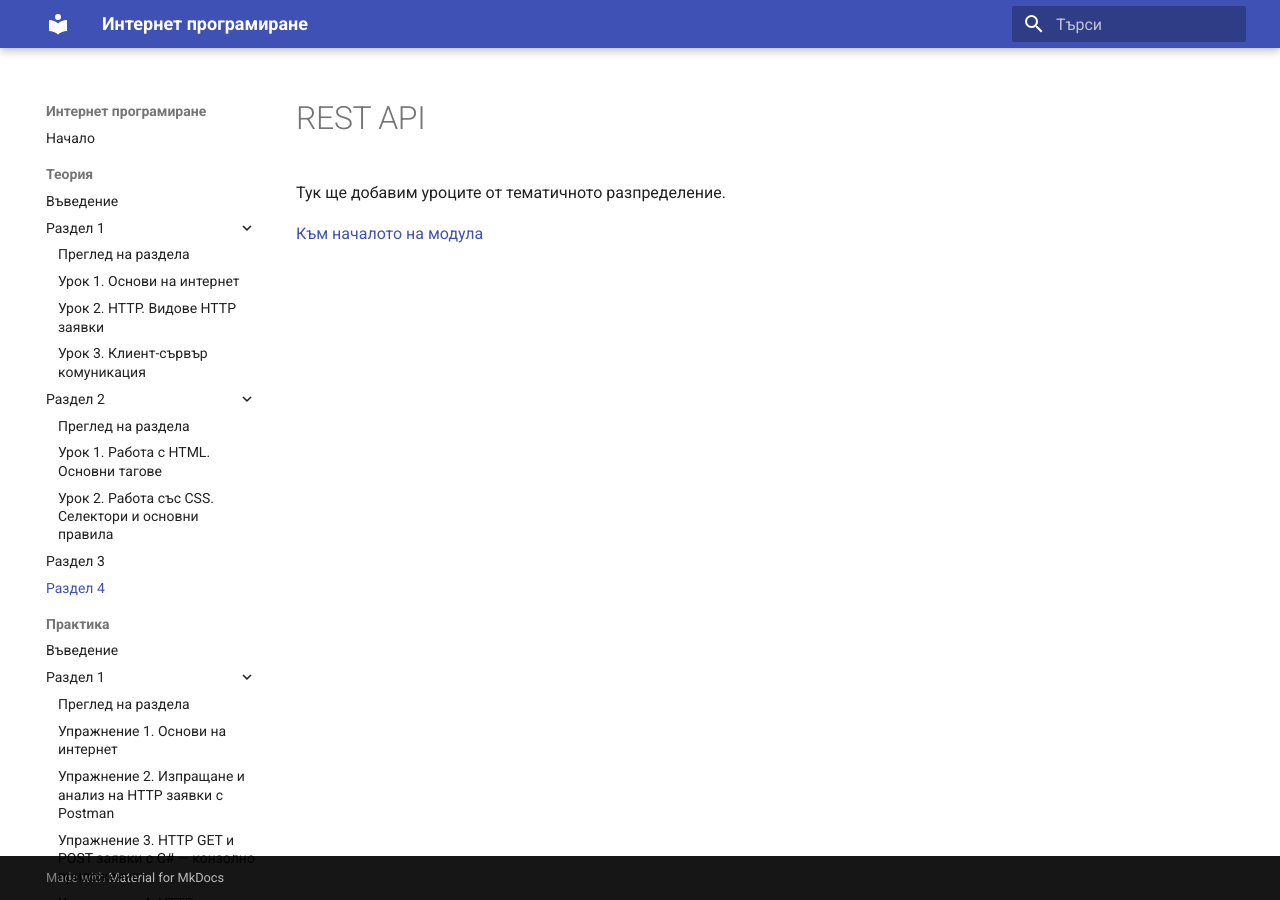
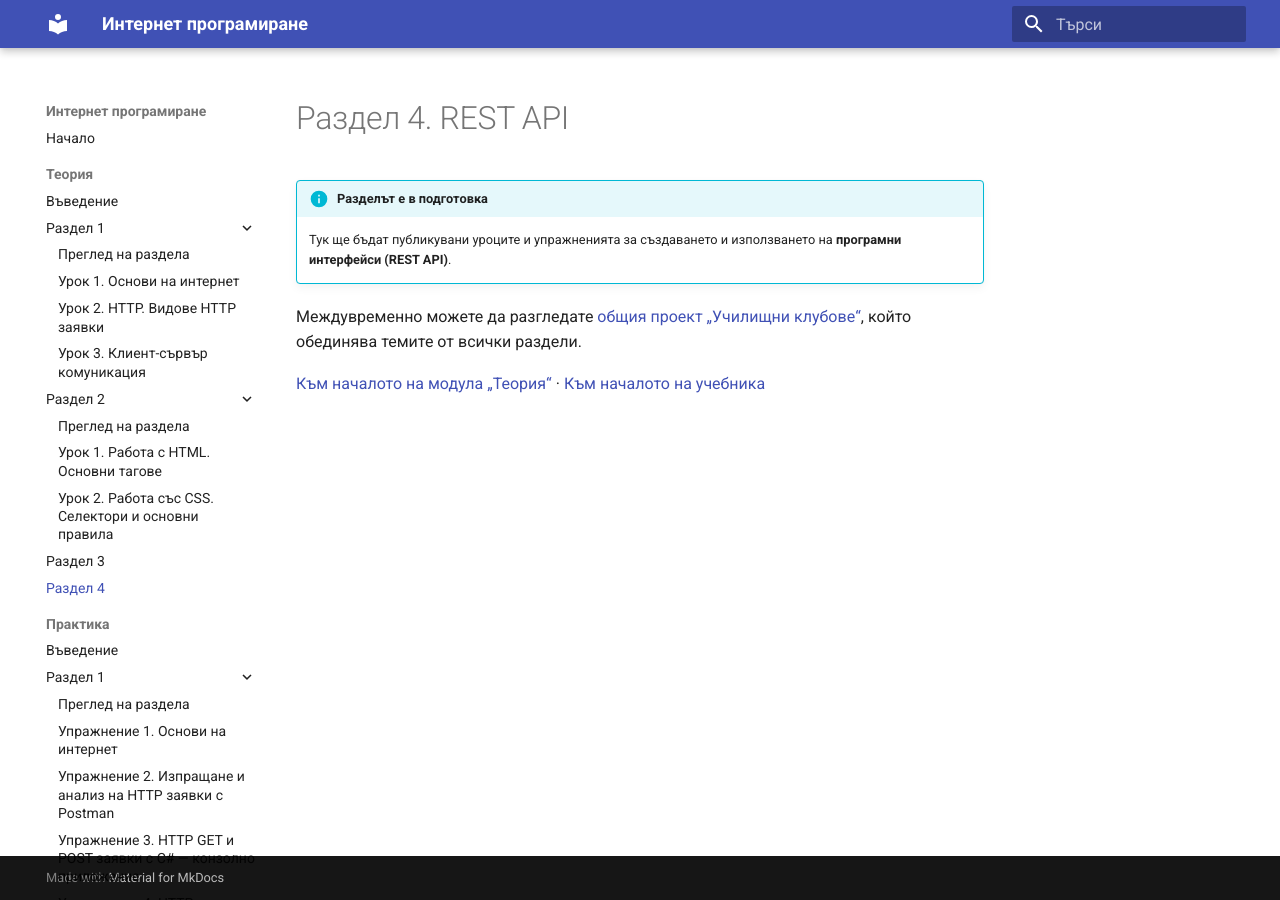
Before and after one commit to IlkoIliev/internet-programirane, an MkDocs documentation site: the page built from docs/teoria/razdel-4/index.md, in a window 1280 px wide. Built offline with MkDocs 1.6.1 and Material for MkDocs 9.7.7, drawn with Linux system fonts in a browser that asks for light colours.

Commit message:
Revise section title and add preparation notice
Updated section title and added information about upcoming lessons.

```diff
--- a/docs/teoria/razdel-4/index.md
+++ b/docs/teoria/razdel-4/index.md
@@ -1,5 +1,8 @@
-# REST API
+# Раздел 4. REST API
 
-Тук ще добавим уроците от тематичното разпределение.
+!!! info "Разделът е в подготовка"
+    Тук ще бъдат публикувани уроците и упражненията за създаването и използването на **програмни интерфейси (REST API)**.
 
-[Към началото на модула](../index.md)
+Междувременно можете да разгледате [общия проект „Училищни клубове“](../../proekt/index.md), който обединява темите от всички раздели.
+
+[Към началото на модула „Теория“](../index.md) · [Към началото на учебника](../../index.md)
```
